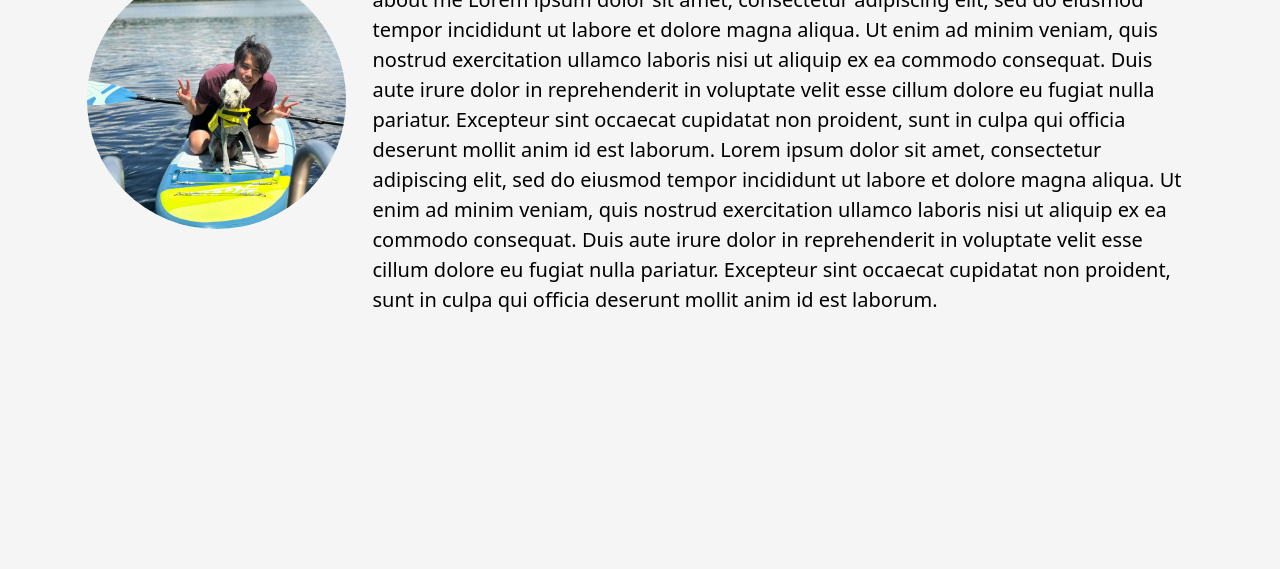
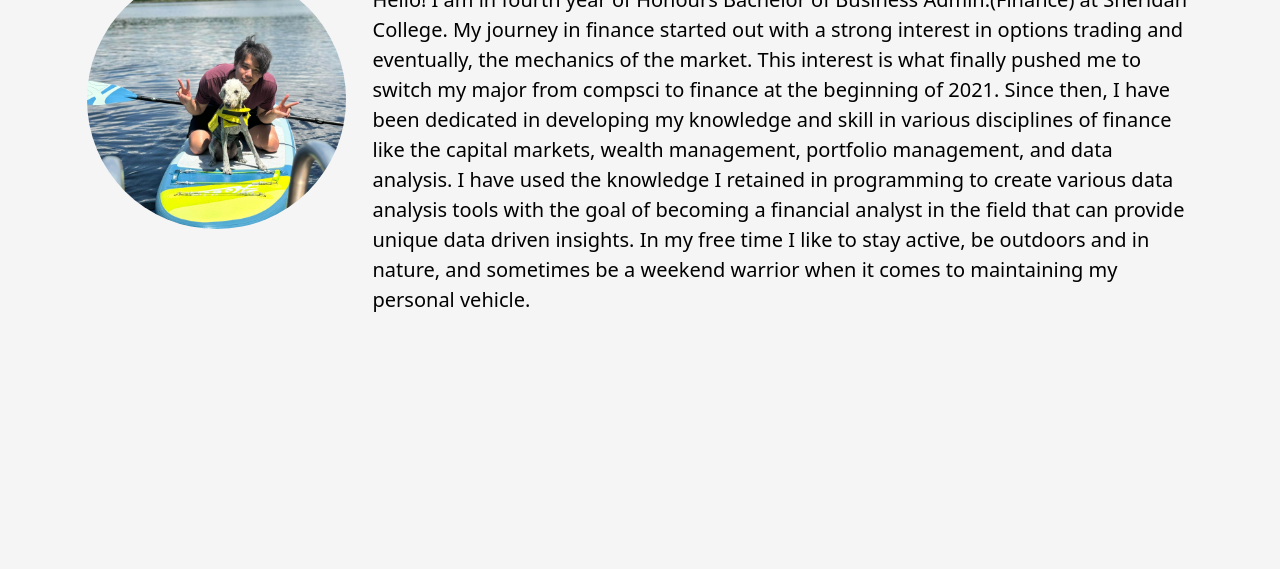
Before and after one commit to marquezkevfin/marquezkevfin.github.io, a plain HTML site: page index.html in a window 1280 px wide. Shown: the part 231-800 px from the top of the page. Drawn offline with nearby package versions, Linux system fonts and the light colour scheme.

Commit message:
Update index.html

```diff
--- a/index.html
+++ b/index.html
@@ -50,16 +50,14 @@
 
           <div class="col">
             <div class="display-4"> Kevin Marquez</div>
-            <div class="about-me">about me Lorem ipsum dolor sit amet,
-              consectetur adipiscing elit, sed do eiusmod tempor incididunt ut labore et dolore magna aliqua.
-              Ut enim ad minim veniam, quis nostrud exercitation ullamco laboris nisi ut aliquip ex ea commodo consequat.
-              Duis aute irure dolor in reprehenderit in voluptate velit esse cillum dolore eu fugiat nulla pariatur.
-              Excepteur sint occaecat cupidatat non proident, sunt in culpa qui officia deserunt mollit anim id est laborum.
-              Lorem ipsum dolor sit amet,
-              consectetur adipiscing elit, sed do eiusmod tempor incididunt ut labore et dolore magna aliqua.
-              Ut enim ad minim veniam, quis nostrud exercitation ullamco laboris nisi ut aliquip ex ea commodo consequat.
-              Duis aute irure dolor in reprehenderit in voluptate velit esse cillum dolore eu fugiat nulla pariatur.
-              Excepteur sint occaecat cupidatat non proident, sunt in culpa qui officia deserunt mollit anim id est laborum.
+            <div class="about-me">
+                Hello! I am in fourth year of Honours Bachelor of Business Admin.(Finance) at Sheridan College. My journey in finance started out
+                with a strong interest in options trading and eventually, the mechanics of the market. This interest is what finally pushed me to
+                switch my major from compsci to finance at the beginning of 2021. Since then, I have been dedicated in developing my knowledge and skill
+                in various disciplines of finance like the capital markets, wealth management, portfolio management, and data analysis. I have
+                used the knowledge I retained in programming to create various data analysis tools with the goal of becoming a financial analyst
+                in the field that can provide unique data driven insights. In my free time I like to stay active, be outdoors and in nature, and sometimes
+                be a weekend warrior when it comes to maintaining my personal vehicle.
             </div>
           </div>
 
```
